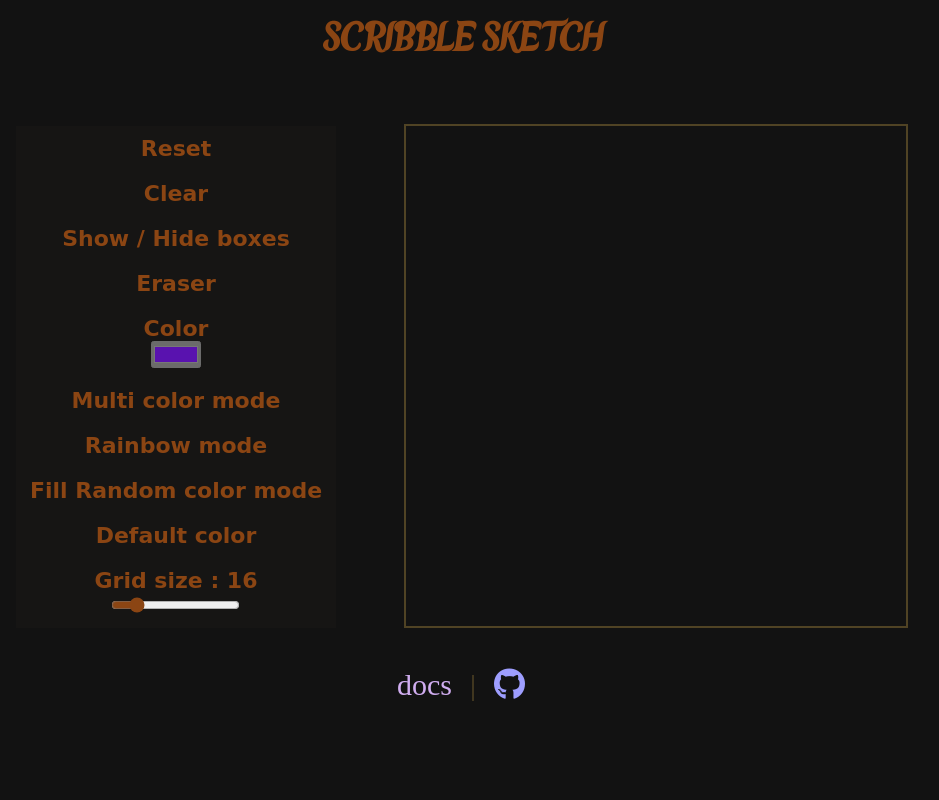
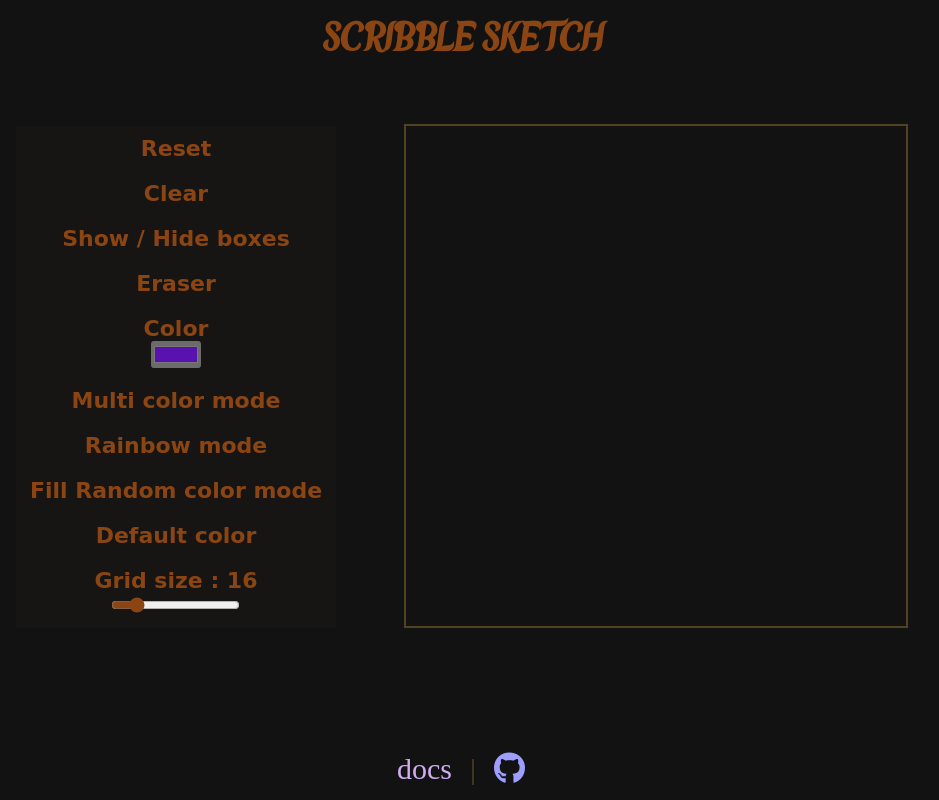
Before and after one commit to Eddy518/etch-a-sketch, a plain HTML site: page index.html in a window 1280 px wide. Shown: the whole page, without its empty margins (179-1118 px from the left). Drawn offline with Linux system fonts and the light colour scheme; a web font is replaced by a local one.

Commit message:
fix: Move footer to bottom of the page

```diff
--- a/style.css
+++ b/style.css
@@ -84,6 +84,9 @@ input[type="range" i] {
   display: flex;
   gap: 18px;
   align-self: center;
+  position: fixed;
+  bottom: 0;
+  padding: 14px;
 }
 .footer-docs,
 .footer-github {
```
